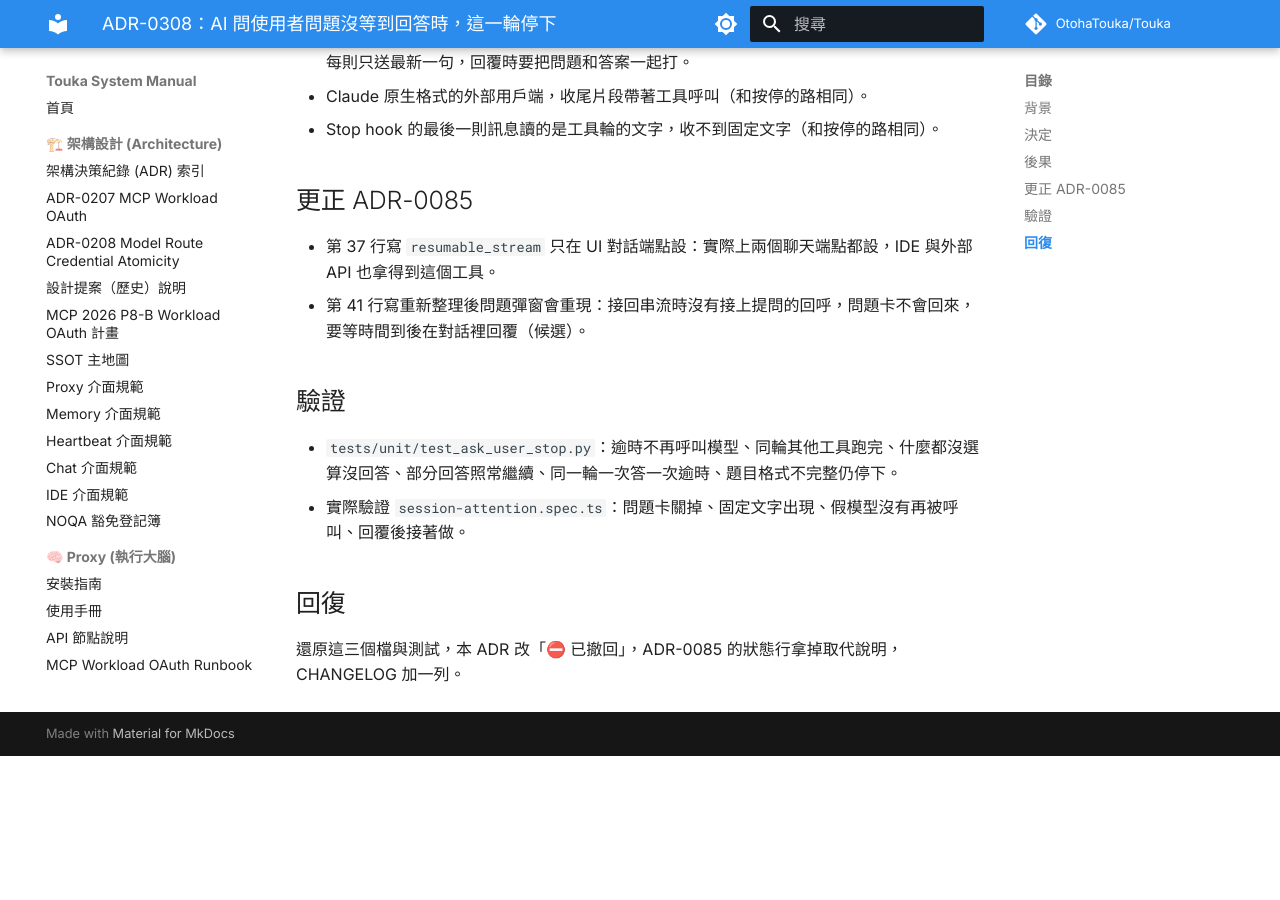
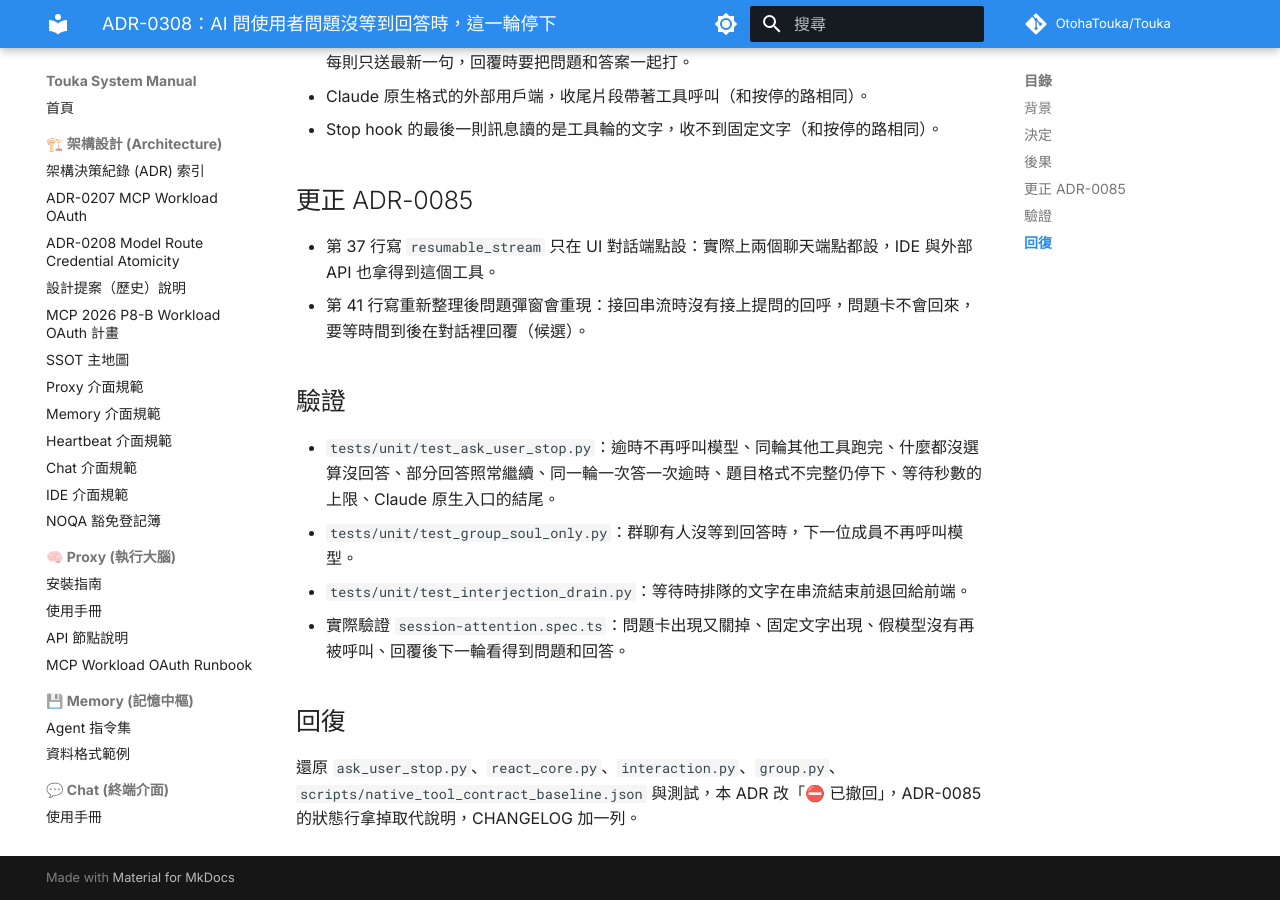
Before and after one commit to OtohaTouka/Touka, an MkDocs documentation site: the page built from docs/architecture/adr/0308-ask-user-timeout-stops-the-turn.md, in a window 1280 px wide and 900 px high, scrolled down 1375 px. Built offline with MkDocs 1.6.1 and Material for MkDocs 9.7.7, drawn with Linux system fonts in a browser that asks for light colours; comment, search, counter and statistics services are not loaded; before the commit the page ends 2131 px from its top, so only the background shows below that.

Commit message:
fix(chat): keep the wait limit for huge numbers and record the brain on a group stop
A wait value too large to convert now falls back to the default instead of
raising. A group member whose question went unanswered still counts as a
working model call, the same as in a one-to-one chat.

Co-Authored-By: Claude Opus 5.5 <noreply@anthropic.com>

```diff
--- a/docs/architecture/adr/0308-ask-user-timeout-stops-the-turn.md
+++ b/docs/architecture/adr/0308-ask-user-timeout-stops-the-turn.md
@@ -37,9 +37,11 @@
 
 ## 驗證
 
-- `tests/unit/test_ask_user_stop.py`：逾時不再呼叫模型、同輪其他工具跑完、什麼都沒選算沒回答、部分回答照常繼續、同一輪一次答一次逾時、題目格式不完整仍停下。
-- 實際驗證 `session-attention.spec.ts`：問題卡關掉、固定文字出現、假模型沒有再被呼叫、回覆後接著做。
+- `tests/unit/test_ask_user_stop.py`：逾時不再呼叫模型、同輪其他工具跑完、什麼都沒選算沒回答、部分回答照常繼續、同一輪一次答一次逾時、題目格式不完整仍停下、等待秒數的上限、Claude 原生入口的結尾。
+- `tests/unit/test_group_soul_only.py`：群聊有人沒等到回答時，下一位成員不再呼叫模型。
+- `tests/unit/test_interjection_drain.py`：等待時排隊的文字在串流結束前退回給前端。
+- 實際驗證 `session-attention.spec.ts`：問題卡出現又關掉、固定文字出現、假模型沒有再被呼叫、回覆後下一輪看得到問題和回答。
 
 ## 回復
 
-還原這三個檔與測試，本 ADR 改「⛔ 已撤回」，ADR-0085 的狀態行拿掉取代說明，CHANGELOG 加一列。
+還原 `ask_user_stop.py`、`react_core.py`、`interaction.py`、`group.py`、`scripts/native_tool_contract_baseline.json` 與測試，本 ADR 改「⛔ 已撤回」，ADR-0085 的狀態行拿掉取代說明，CHANGELOG 加一列。
```
Also changed, not shown: 4 other files.
